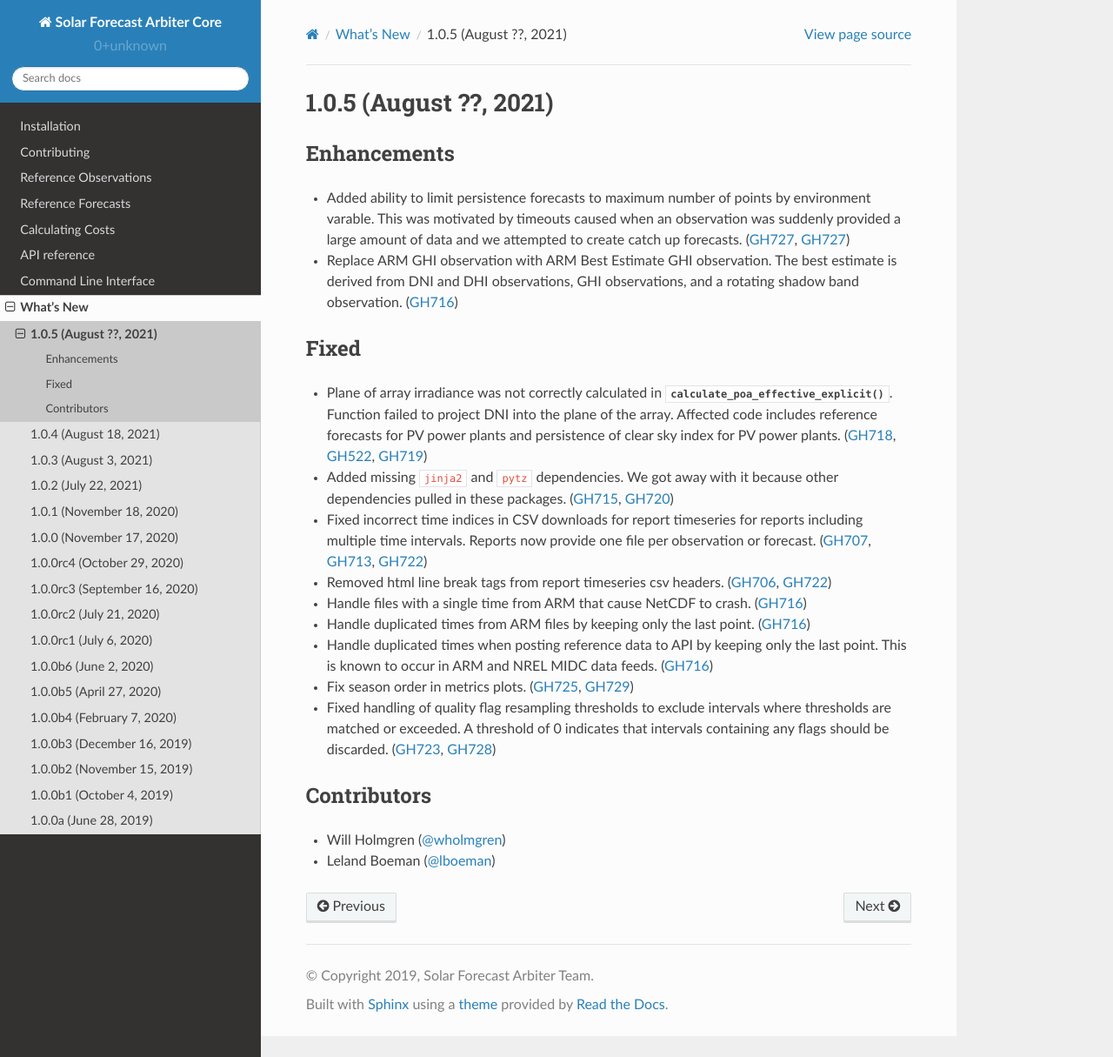
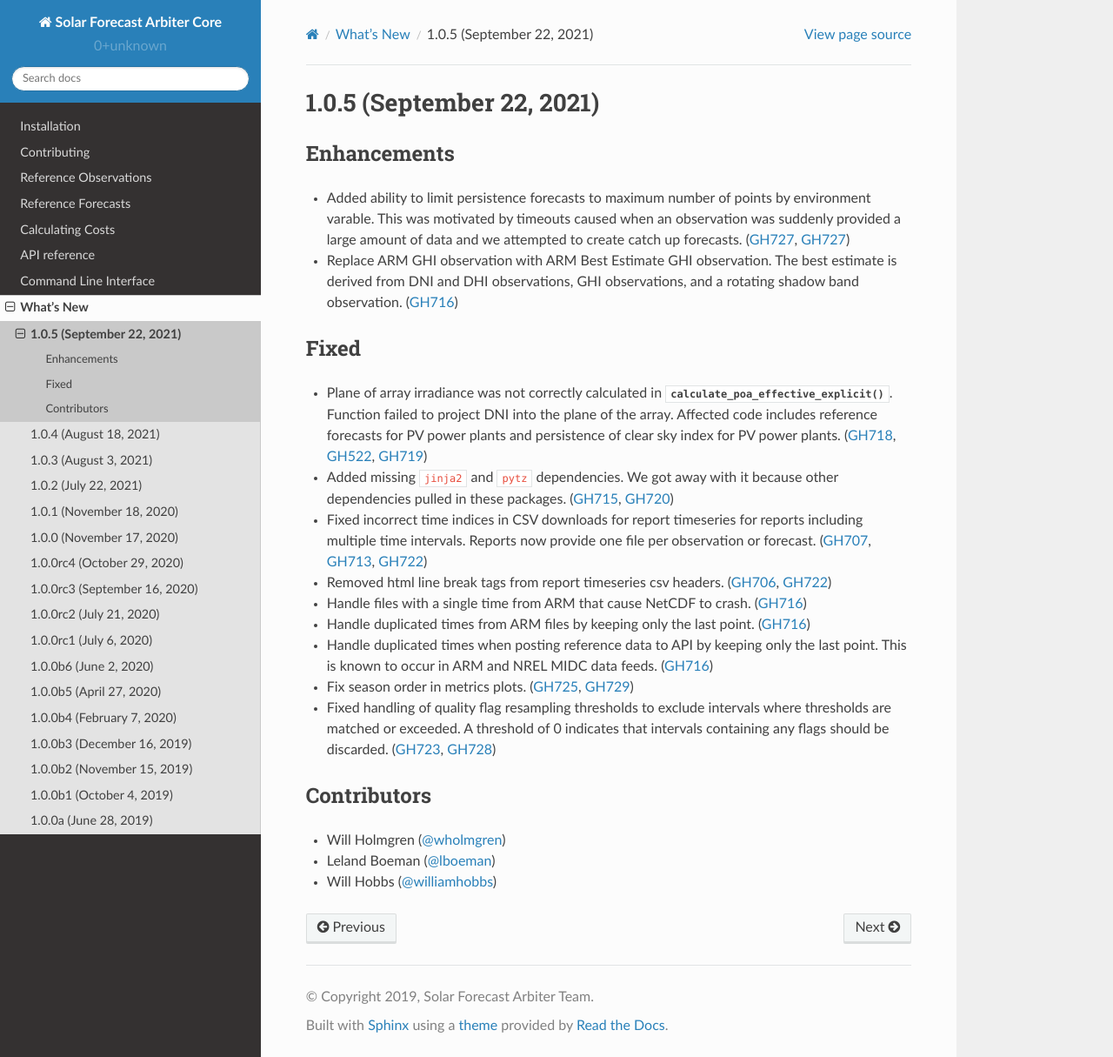
Before and after one commit to SolarArbiter/solarforecastarbiter-core, a Sphinx documentation site: the page built from docs/source/whatsnew/1.0.5.rst, in a window 1280 px wide and 1215 px high. Shown: the whole window at 87% size. Built offline with Sphinx 7.4.7 and the Read the Docs theme 2.0.0, drawn with Linux system fonts in a browser that asks for light colours.

Commit message:
add date, @williamhobbs

```diff
--- a/docs/source/whatsnew/1.0.5.rst
+++ b/docs/source/whatsnew/1.0.5.rst
@@ -3,8 +3,8 @@
 .. py:currentmodule:: solarforecastarbiter
 
 
-1.0.5 (August ??, 2021)
------------------------
+1.0.5 (September 22, 2021)
+--------------------------
 
 Enhancements
 ~~~~~~~~~~~~
@@ -49,3 +49,4 @@ Contributors
 
 * Will Holmgren (:ghuser:`wholmgren`)
 * Leland Boeman (:ghuser:`lboeman`)
+* Will Hobbs (:ghuser:`williamhobbs`)
```
